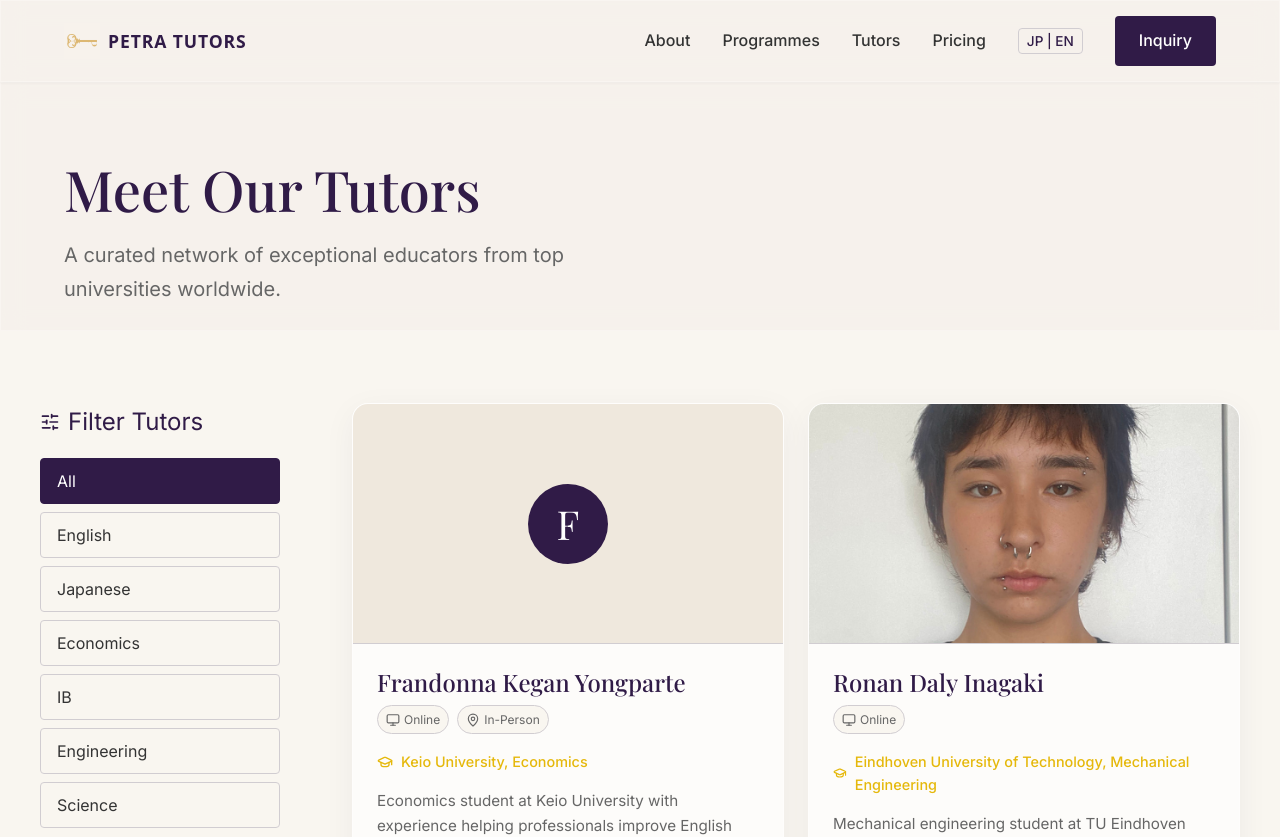
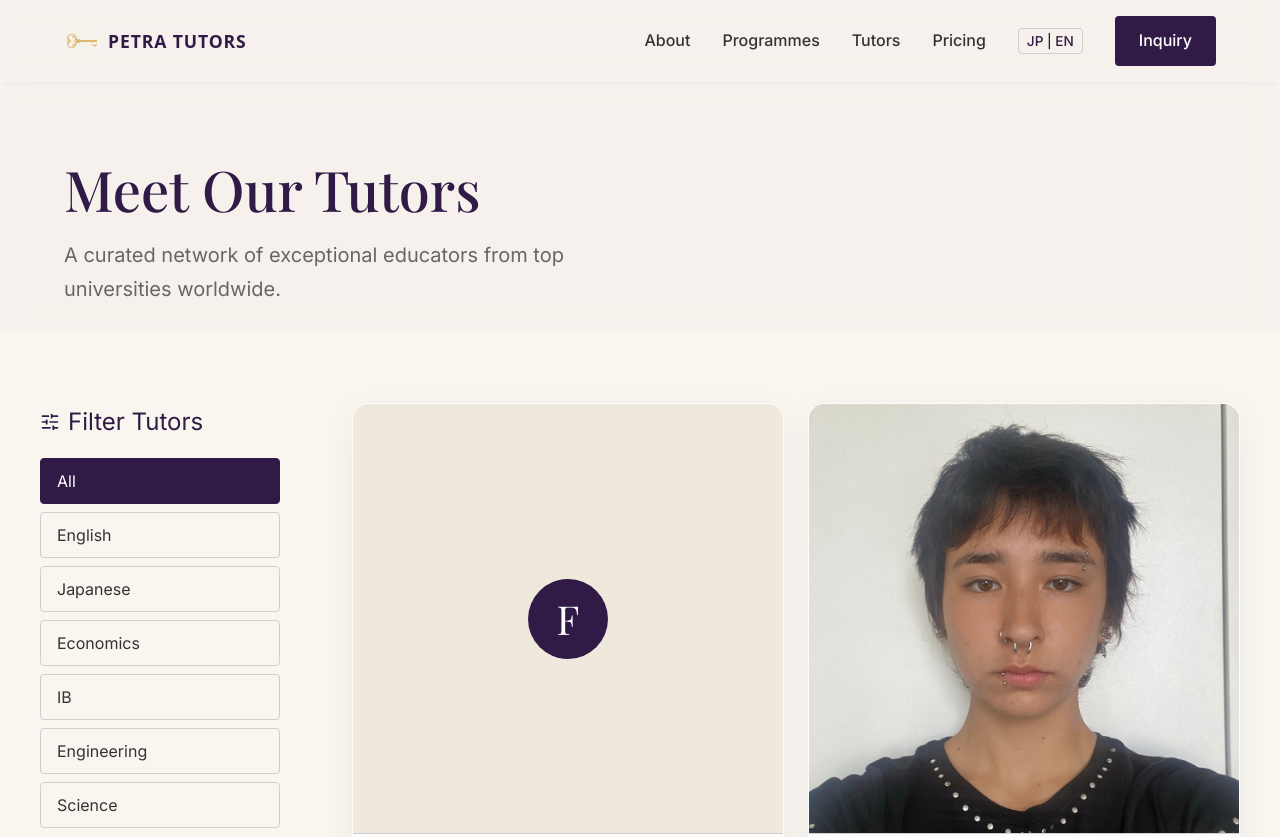
Before and after one commit to petratutorsadmin/petratutors, a React (Vite) app: page /tutors in a window 1280 px wide. Shown: the top 837 px of the page. Built offline with nearby package versions, Linux system fonts and the light colour scheme; a web font is replaced by a local one.

Commit message:
style: make tutor card image area square (1:1) to show full photo

```diff
--- a/src/pages/Tutors.module.css
+++ b/src/pages/Tutors.module.css
@@ -70,7 +70,7 @@
 }
 
 .tutorImage {
-    height: 240px;
+    aspect-ratio: 1 / 1;
     background-color: var(--c-stone);
     display: flex;
     align-items: center;
```
